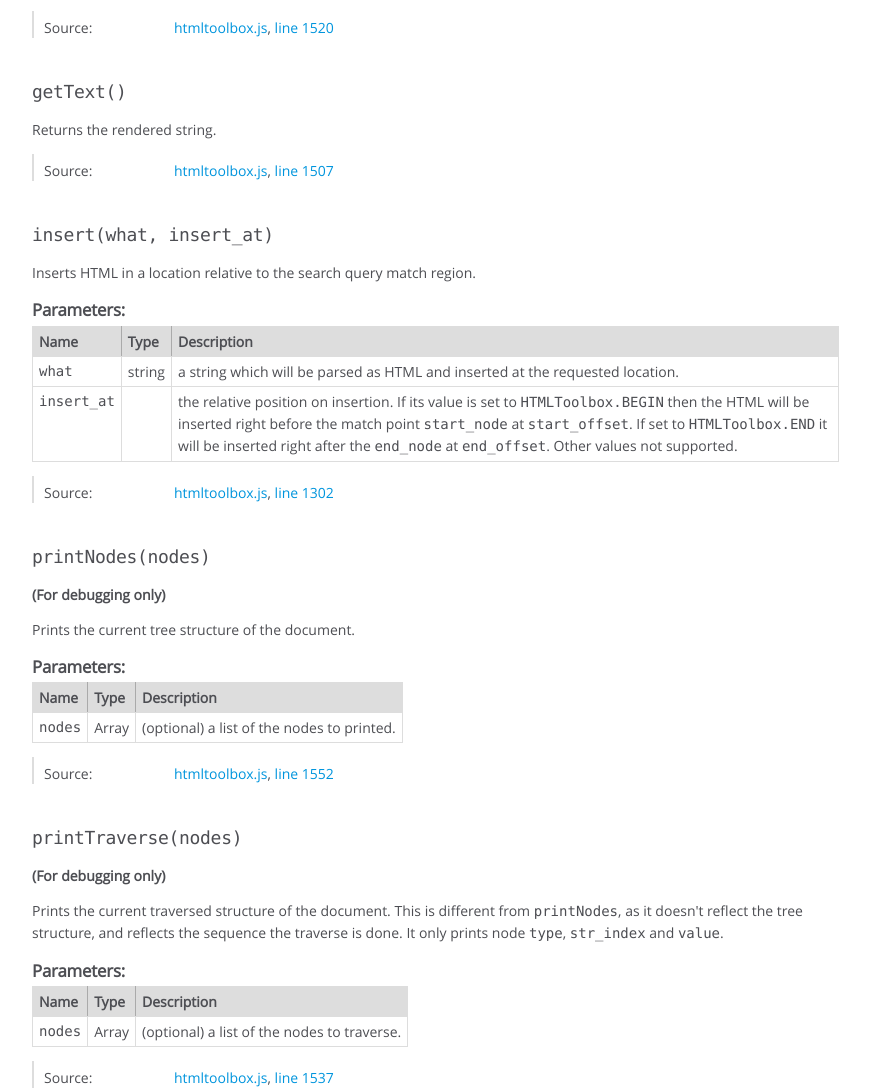
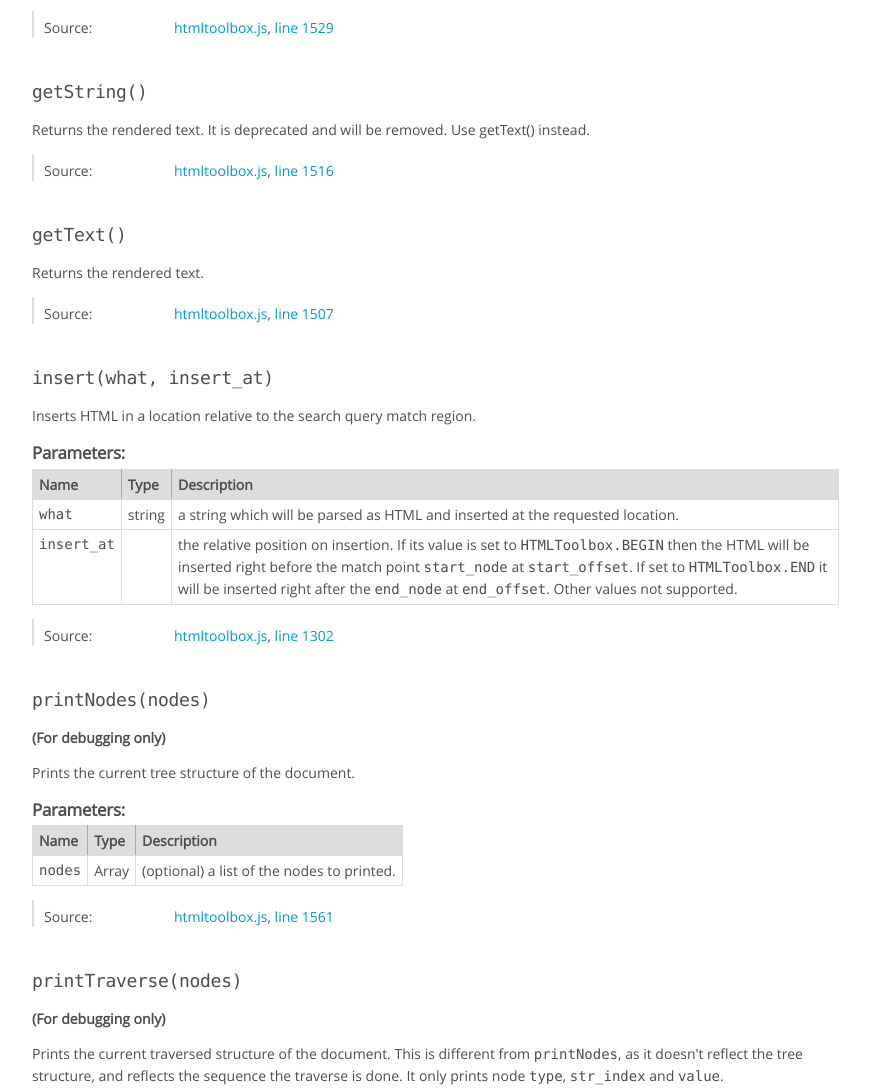
Before and after one commit to arashkazemi/htmltoolbox, a website built with webpack: page docs/HTMLToolbox.html in a window 1280 px wide. Shown: the part 1322-2413 px from the top of the page, without its empty margins (0-870 px from the left). Built offline with nearby package versions, Linux system fonts and the light colour scheme.

Commit message:
Added the old getString function for backward compatibility.

```diff
--- a/docs/HTMLToolbox.html
+++ b/docs/HTMLToolbox.html
@@ -445,7 +445,7 @@ default value is <code>\t</code>.</p></td>
 
     <dt class="tag-source">Source:</dt>
     <dd class="tag-source"><ul class="dummy"><li>
-        <a href="htmltoolbox.js.html">htmltoolbox.js</a>, <a href="htmltoolbox.js.html#line1520">line 1520</a>
+        <a href="htmltoolbox.js.html">htmltoolbox.js</a>, <a href="htmltoolbox.js.html#line1529">line 1529</a>
     </li></ul></dd>
 
 
@@ -481,6 +481,94 @@ default value is <code>\t</code>.</p></td>
 
 
 
+    <h4 class="name" id="getString"><span class="type-signature"></span>getString<span class="signature">()</span><span class="type-signature"></span></h4>
+
+
+
+
+
+
+<div class="description">
+    <p>Returns the rendered text. It is deprecated and will be removed. Use getText() instead.</p>
+</div>
+
+
+
+
+
+
+
+
+
+
+
+
+
+<dl class="details">
+
+
+
+
+
+
+
+
+
+
+
+
+
+
+
+
+
+
+
+
+
+
+
+
+
+
+    <dt class="tag-source">Source:</dt>
+    <dd class="tag-source"><ul class="dummy"><li>
+        <a href="htmltoolbox.js.html">htmltoolbox.js</a>, <a href="htmltoolbox.js.html#line1516">line 1516</a>
+    </li></ul></dd>
+
+
+
+
+
+
+
+</dl>
+
+
+
+
+
+
+
+
+
+
+
+
+
+
+
+
+
+
+
+
+
+
+
+
+
+
     <h4 class="name" id="getText"><span class="type-signature"></span>getText<span class="signature">()</span><span class="type-signature"></span></h4>
 
 
@@ -489,7 +577,7 @@ default value is <code>\t</code>.</p></td>
 
 
 <div class="description">
-    <p>Returns the rendered string.</p>
+    <p>Returns the rendered text.</p>
 </div>
 
 
@@ -830,7 +918,7 @@ right after the <code>end_node</code> at <code>end_offset</code>. Other values n
 
     <dt class="tag-source">Source:</dt>
     <dd class="tag-source"><ul class="dummy"><li>
-        <a href="htmltoolbox.js.html">htmltoolbox.js</a>, <a href="htmltoolbox.js.html#line1552">line 1552</a>
+        <a href="htmltoolbox.js.html">htmltoolbox.js</a>, <a href="htmltoolbox.js.html#line1561">line 1561</a>
     </li></ul></dd>
 
 
@@ -971,7 +1059,7 @@ and <code>value</code>.</p>
 
     <dt class="tag-source">Source:</dt>
     <dd class="tag-source"><ul class="dummy"><li>
-        <a href="htmltoolbox.js.html">htmltoolbox.js</a>, <a href="htmltoolbox.js.html#line1537">line 1537</a>
+        <a href="htmltoolbox.js.html">htmltoolbox.js</a>, <a href="htmltoolbox.js.html#line1546">line 1546</a>
     </li></ul></dd>
 
 
--- a/src/htmltoolbox.js
+++ b/src/htmltoolbox.js
@@ -1502,12 +1502,21 @@ class HTMLToolbox {
 	}
 
 	/**
-	* Returns the rendered string.
+	* Returns the rendered text.
 	*/
 	getText()
 	{
 		this.apply();
 		return this.#flat_str.slice(1);
+	}
+
+	/**
+	* Returns the rendered text. It is deprecated and will be removed. Use getText() instead.
+	*/
+	getString()
+	{
+		console.warning("HTMLToolbox: getString() is deprecated and will be removed. Use getText() instead.");
+		return this.getText();
 	}
 
 	/**
```
Also changed, not shown: docs/htmltoolbox.js.html (+10 -1 lines), dist/htmltoolbox.min.js.
